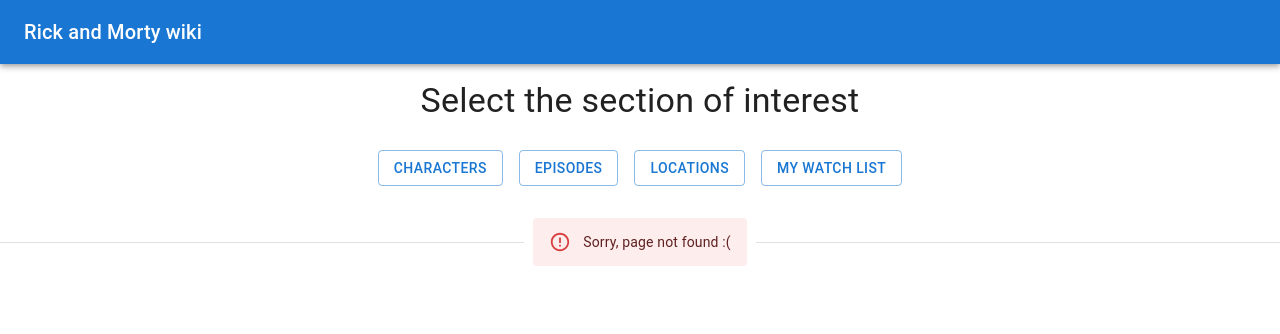
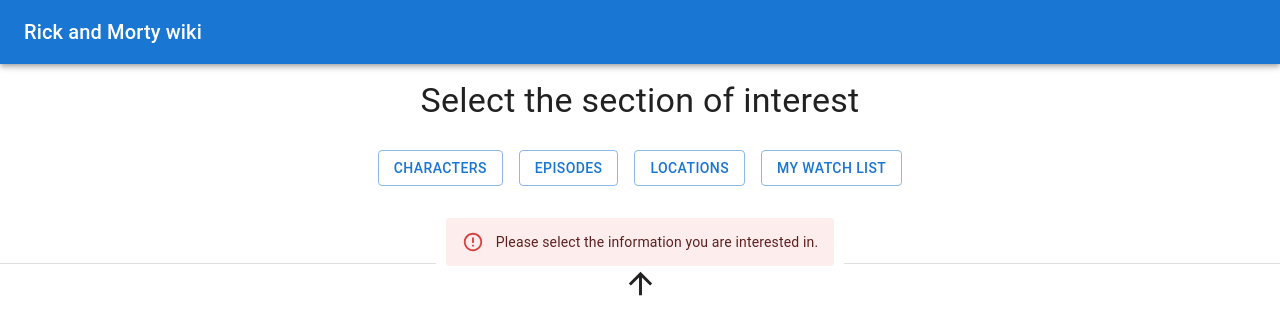
Before and after one commit to roman-mirzoian/rick.and.morty, a React (Create React App) app: page /error-page in a window 1280 px wide. Before the commit this address had no page. Shown: the top 334 px of the page. Built offline with nearby package versions, Linux system fonts and the light colour scheme.

Commit message:
fix: change error page

```diff
--- a/package.json
+++ b/package.json
@@ -7,6 +7,7 @@
     "@emotion/styled": "^11.3.0",
     "@material-ui/core": "^5.0.0-beta.5",
     "@material-ui/icons": "^4.11.2",
+    "@mui/icons-material": "^5.0.3",
     "@testing-library/jest-dom": "^5.14.1",
     "@testing-library/react": "^11.2.7",
     "@testing-library/user-event": "^12.8.3",
--- a/src/components/pages/ErrorPage.jsx
+++ b/src/components/pages/ErrorPage.jsx
@@ -2,11 +2,12 @@
 
 import { Divider } from "@material-ui/core";
 import { Alert } from "@material-ui/core";
+import ArrowUpward from '@material-ui/icons/ArrowUpward';
 
 const ErrorPage = () => {
   return (
     <Divider>
-      <Alert severity="error">Sorry, page not found :(</Alert>
+      <Alert severity="error">Please select the information you are interested in.</Alert><ArrowUpward fontSize="large"/>
     </Divider>
   );
 };
```
Also changed, not shown: 1 other file (tests, documents, lock files or other folders).
